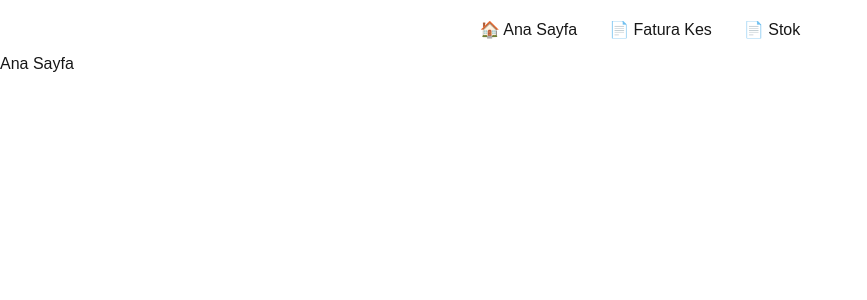
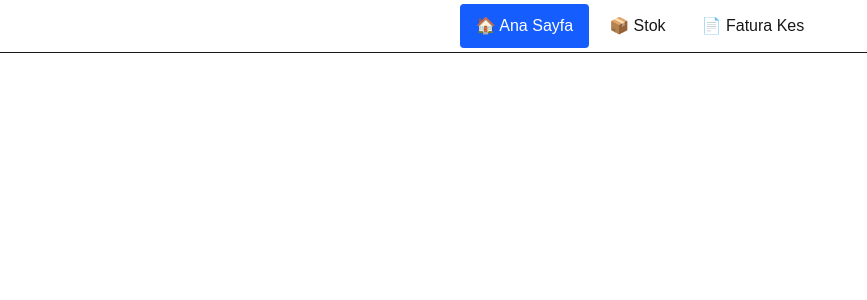
Before and after one commit to kadrigerdan/muhasebe, a Next.js app: page / in a window 1280 px wide. Shown: the top 300 px of the page, without its empty margins (0-867 px from the left). Built offline with nearby package versions, Linux system fonts and the light colour scheme; what mariadb would draw is missing.

Commit message:
NAV ve aktif eklendi

```diff
--- a/app/fatura-kes/page.jsx
+++ b/app/fatura-kes/page.jsx
@@ -8,9 +8,8 @@ export default async function FaturaKesPage() {
     const urunler = await getAktifUrunler();
     const musteriler = await getMusteriler();
     return (
-        <div className="">
+        <div className="mt-14">
 
-            <h1 className="hover:bg-slate-300 transition">Fatura Kes</h1>
 
             {/* Formu ve ürün ekleme modalını göster */}
             <FaturaForm urunler={urunler} musteriler={musteriler} />
--- a/app/layout.js
+++ b/app/layout.js
@@ -2,6 +2,7 @@ import { Geist, Geist_Mono } from "next/font/google";
 import "./globals.css";
 import { FaturaForm } from "@/components/FaturaForm";
 import Link from "next/link";
+import { Nav } from "@/components/Nav";
 
 const geistSans = Geist({
   variable: "--font-geist-sans",
@@ -26,14 +27,8 @@ export default function RootLayout({ children }) {
     >
       <body className="min-h-full flex flex-col">
 
-        <nav className="flex mt-2 px-3 justify-center sticky top-0">
-          <Link href="/" className="py-2.5 px-4 hover:bg-slate-300 transition">🏠 Ana Sayfa</Link>
-          <Link href="/fatura-kes" className="py-2.5 px-4 hover:bg-slate-300 transition">📄 Fatura Kes</Link>
-          <Link href="/stok" className="py-2.5 px-4 hover:bg-slate-300 transition">📄 Stok</Link>
-        </nav>
-        <main className="flex-1">
-          {children}
-        </main>
+        <Nav />
+        <main className="flex-1"> {children} </main>
 
       </body>
     </html>
--- a/app/page.js
+++ b/app/page.js
@@ -6,7 +6,6 @@ export default function Home() {
     <div>
 
 
-      <h1 className="">Ana Sayfa</h1>
 
     </div>
   );
--- /dev/null
+++ b/components/Nav.jsx
@@ -0,0 +1,30 @@
+"use client";
+import Link from "next/link";
+import { usePathname } from "next/navigation";
+
+export function Nav() {
+  const path = usePathname();
+  const linkler = [
+    { href: "/", label: "🏠 Ana Sayfa" },
+    { href: "/stok", label: "📦 Stok" },
+    { href: "/fatura-kes", label: "📄 Fatura Kes" },
+  ];
+
+  return (
+    <nav className="sticky top-0 z-40 flex justify-center gap-1 py-1 border-b bg-white/90 dark:bg-gray-900/90 backdrop-blur">
+      {linkler.map((l) => {
+        const aktif = l.href === "/" ? path === "/" : path.startsWith(l.href);
+        return (
+          <Link
+            key={l.href}
+            href={l.href}
+            className={`py-2.5 px-4 rounded transition ${aktif ? "bg-blue-600 text-white" : "hover:bg-slate-300"
+              }`}
+          >
+            {l.label}
+          </Link>
+        );
+      })}
+    </nav>
+  );
+}
```
